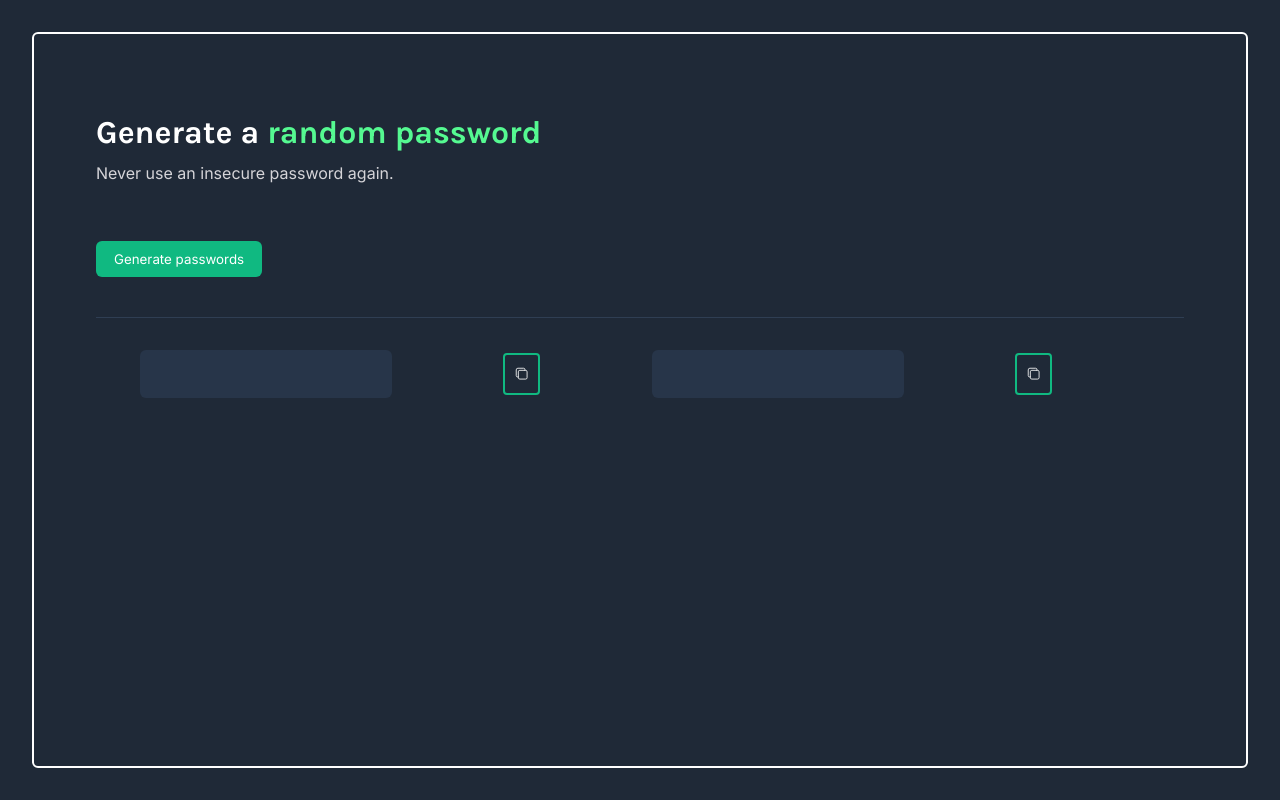
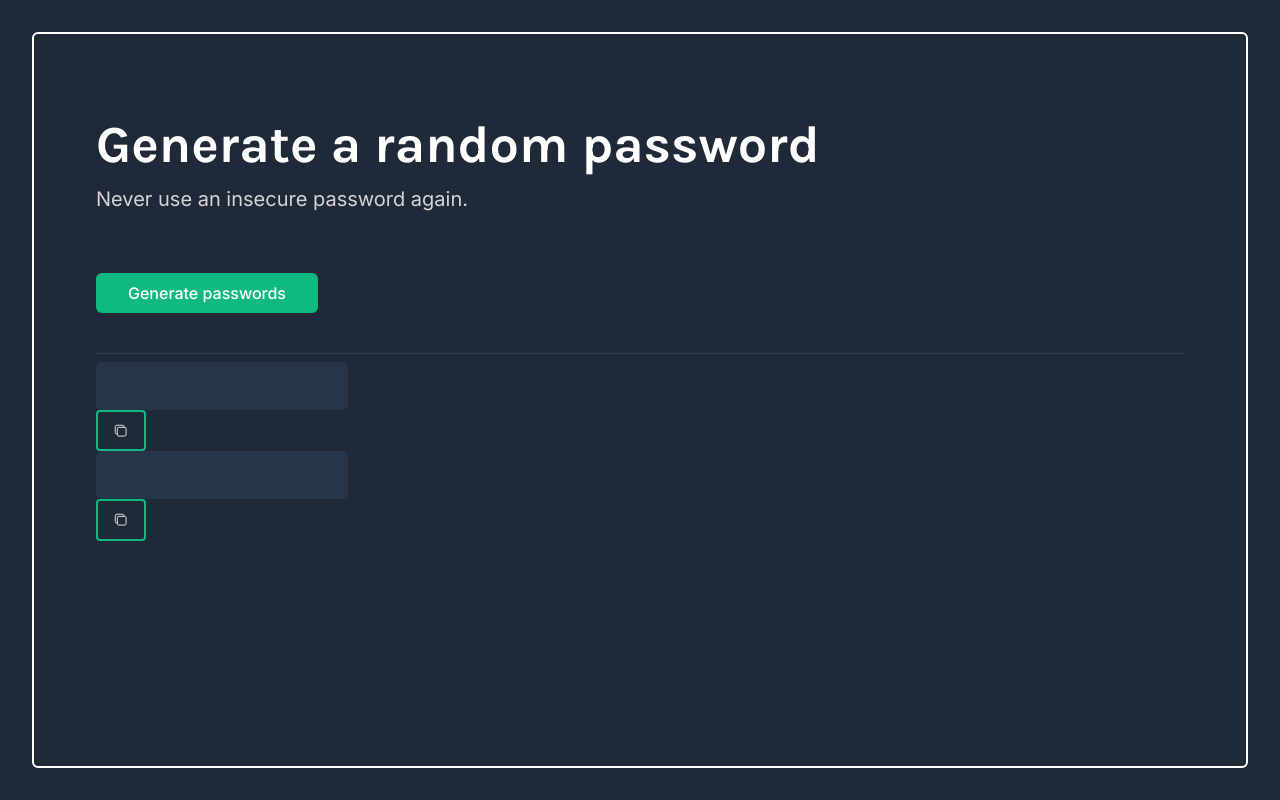
Before and after one commit to yudonoodles/generate-password, a plain HTML site: page index.html in a window 1280 px wide. Drawn offline with nearby package versions, Linux system fonts and the light colour scheme; a web font is replaced by a local one.

Commit message:
Styling updates

```diff
--- a/index.css
+++ b/index.css
@@ -10,23 +10,41 @@ body {
 
 h1 {
     margin: 0;
+    font-size: 52px;
+    font-weight: 700;
 }
 
 p {
     color: #D5D4D8;
     font-family: Inter;
+    font-size: 20px;
     margin-top: 12px;
 }
 
+/* Main CTA */
+
 #genpassword {
-    padding: 10px 18px;
+    padding: 10px 32px;
     background-color: #10B981;
     color: white;
     border-radius: 6px;
     border: none;
     margin: 42px 0 32px 0;
     font-family: inter;
+    font-size: medium;
+    font-weight: 500;
 }
+
+#genpassword:active {
+    background: #0a7350;
+}
+
+#genpassword:hover {
+    background: #0a7350;
+    cursor:pointer;
+}
+
+/* line */
 
 hr {
     height: 1px;
@@ -34,14 +52,28 @@ hr {
     border: 0;
 }
 
-#card {
+/* Bottom-container */
+
+#container {
     display: flex;
-    justify-content: space-around;
+    justify-content: space-between;
     gap: 24px;
     margin-top: 32px;
-    align-items: center;
-    max-width: 1000px;
+    width: 100%;
+    align-items: stretch;
 }
+
+
+/* Box and Button grouping */
+
+.password-button {
+    display:flex;
+    gap: 18px;
+    width: 100%;
+    flex-wrap: wrap;
+}
+
+/* Password box */
 
 .password-box {
     background-color: #273549;
@@ -53,11 +85,10 @@ hr {
     display: flex;
     justify-content: center;
     align-items: center;
+    flex: 1;
 }
 
-#textcolor {
-    color: #55F991;
-}
+/* copy button */
 
 #copy {
     padding: 12px 10px;
@@ -66,12 +97,14 @@ hr {
     background-color: transparent;
     color: white;
     font-family: inter;
+    width: 50px;
 }
+
+/* btn states and styling */
 
 #copy:active {
     background: #0a7350;
 }
-
 #copy:disabled {
     background: f1f1f1;
     border: 2px solid #333333;
```
